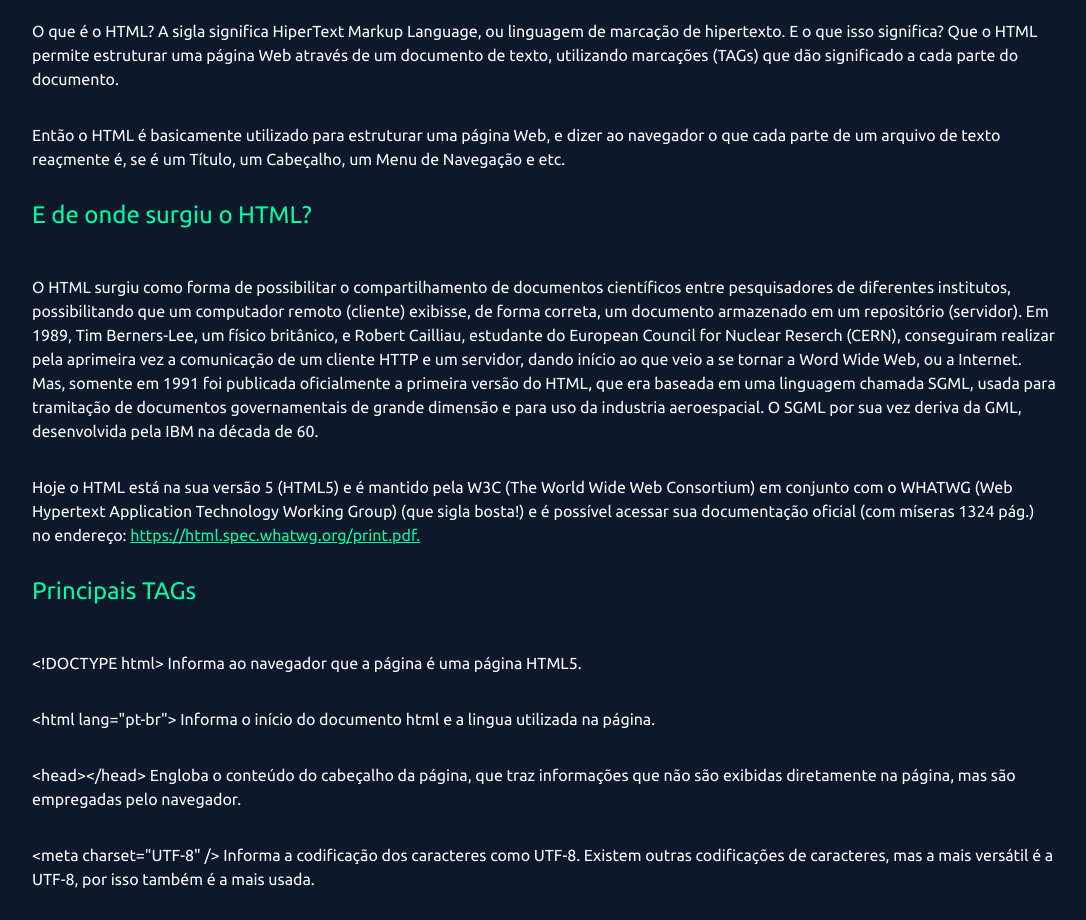
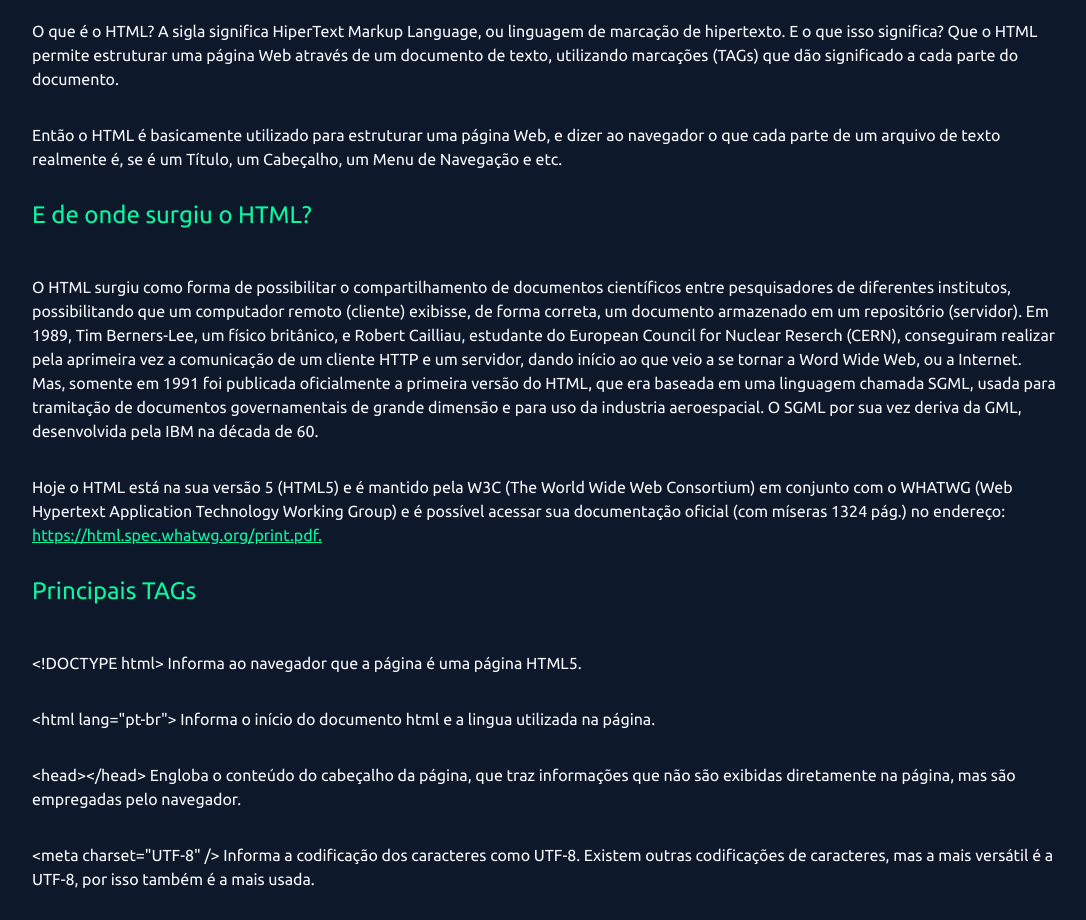
Before and after one commit to rafaelkano/meu-site, a plain HTML site: page articles/html5.html in a window 1280 px wide. Shown: the part 980-1900 px from the top of the page, without its empty margins (96-1182 px from the left). Drawn offline with Linux system fonts and the light colour scheme.

Commit message:
Update html5.html

```diff
--- a/articles/html5.html
+++ b/articles/html5.html
@@ -38,13 +38,13 @@
 
                     <p>O que é o HTML? A sigla significa HiperText Markup Language, ou linguagem de marcação de hipertexto. E o que isso significa? Que o HTML permite estruturar uma página Web através de um documento de texto, utilizando marcações (TAGs) que dão significado a cada parte do documento.</p>
 
-                    <p>Então o HTML é basicamente utilizado para estruturar uma página Web, e dizer ao navegador o que cada parte de um arquivo de texto reaçmente é, se é um Título, um Cabeçalho, um Menu de Navegação e etc.</p>
+                    <p>Então o HTML é basicamente utilizado para estruturar uma página Web, e dizer ao navegador o que cada parte de um arquivo de texto realmente é, se é um Título, um Cabeçalho, um Menu de Navegação e etc.</p>
 
                     <h3>E de onde surgiu o HTML?</h3>
 
                     <p>O HTML surgiu como forma de possibilitar o compartilhamento de documentos científicos entre pesquisadores de diferentes institutos, possibilitando que um computador remoto (cliente) exibisse, de forma correta, um documento armazenado em um repositório (servidor). Em 1989, Tim Berners-Lee, um físico britânico, e Robert Cailliau, estudante do European Council for Nuclear Reserch (CERN), conseguiram realizar pela aprimeira vez a comunicação de um cliente HTTP e um servidor, dando início ao que veio a se tornar a Word Wide Web, ou a Internet. Mas, somente em 1991 foi publicada oficialmente a primeira versão do HTML, que era baseada em uma linguagem chamada SGML, usada para tramitação de documentos governamentais de grande dimensão e para uso da industria aeroespacial. O SGML por sua vez deriva da GML, desenvolvida pela IBM na década de 60.</p>
 
-                    <p>Hoje o HTML está na sua versão 5 (HTML5) e é mantido pela W3C (The World Wide Web Consortium) em conjunto com o WHATWG (Web Hypertext Application Technology Working Group) (que sigla bosta!) e é possível acessar sua documentação oficial (com míseras 1324 pág.) no endereço: <a href="https://html.spec.whatwg.org/print.pdf.">https://html.spec.whatwg.org/print.pdf.</a></p>
+                    <p>Hoje o HTML está na sua versão 5 (HTML5) e é mantido pela W3C (The World Wide Web Consortium) em conjunto com o WHATWG (Web Hypertext Application Technology Working Group) e é possível acessar sua documentação oficial (com míseras 1324 pág.) no endereço: <a href="https://html.spec.whatwg.org/print.pdf.">https://html.spec.whatwg.org/print.pdf.</a></p>
 
                     <h3>Principais TAGs</h3>
                     <p>&lt;!DOCTYPE html&gt; Informa ao navegador que a página é uma página HTML5.</p>
```
